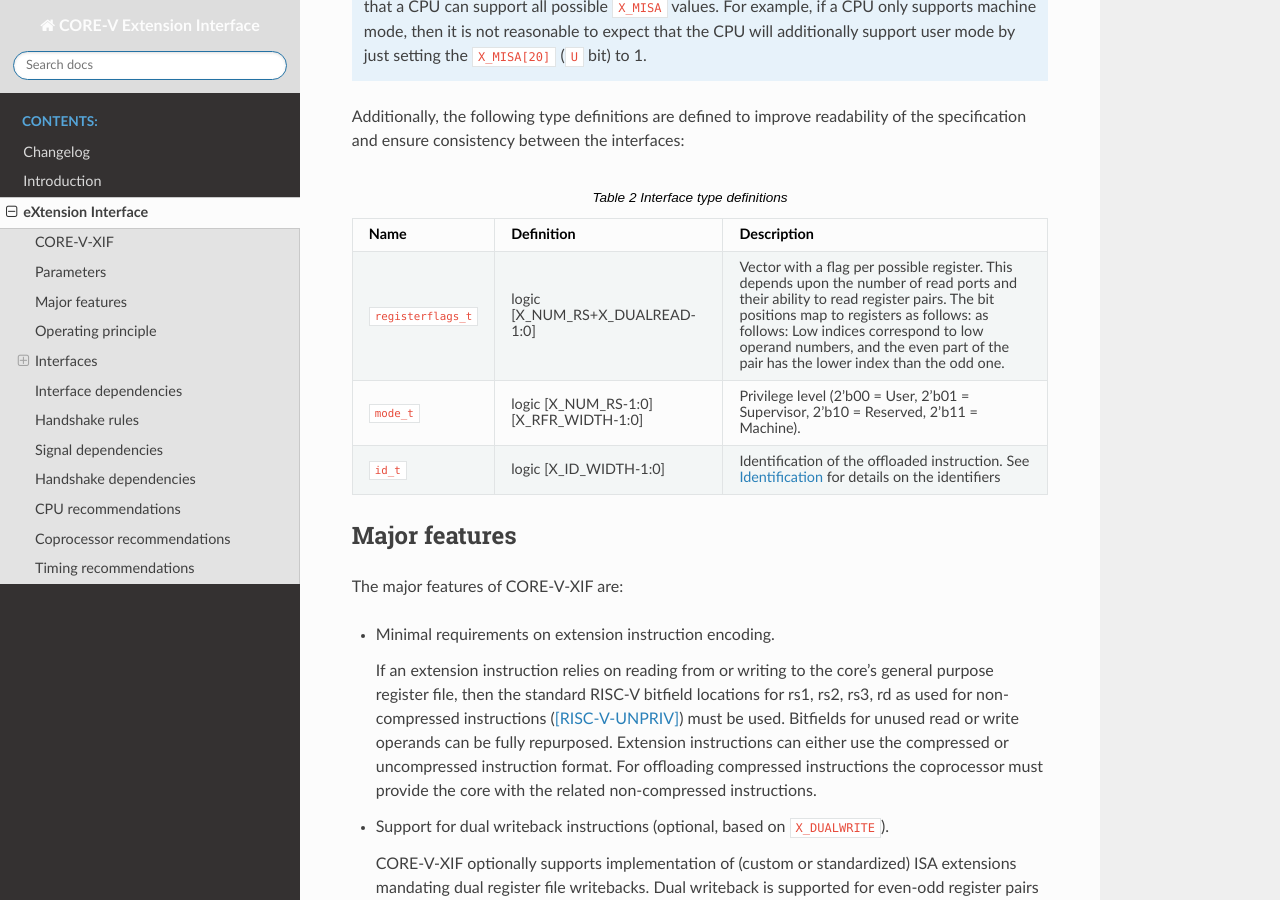
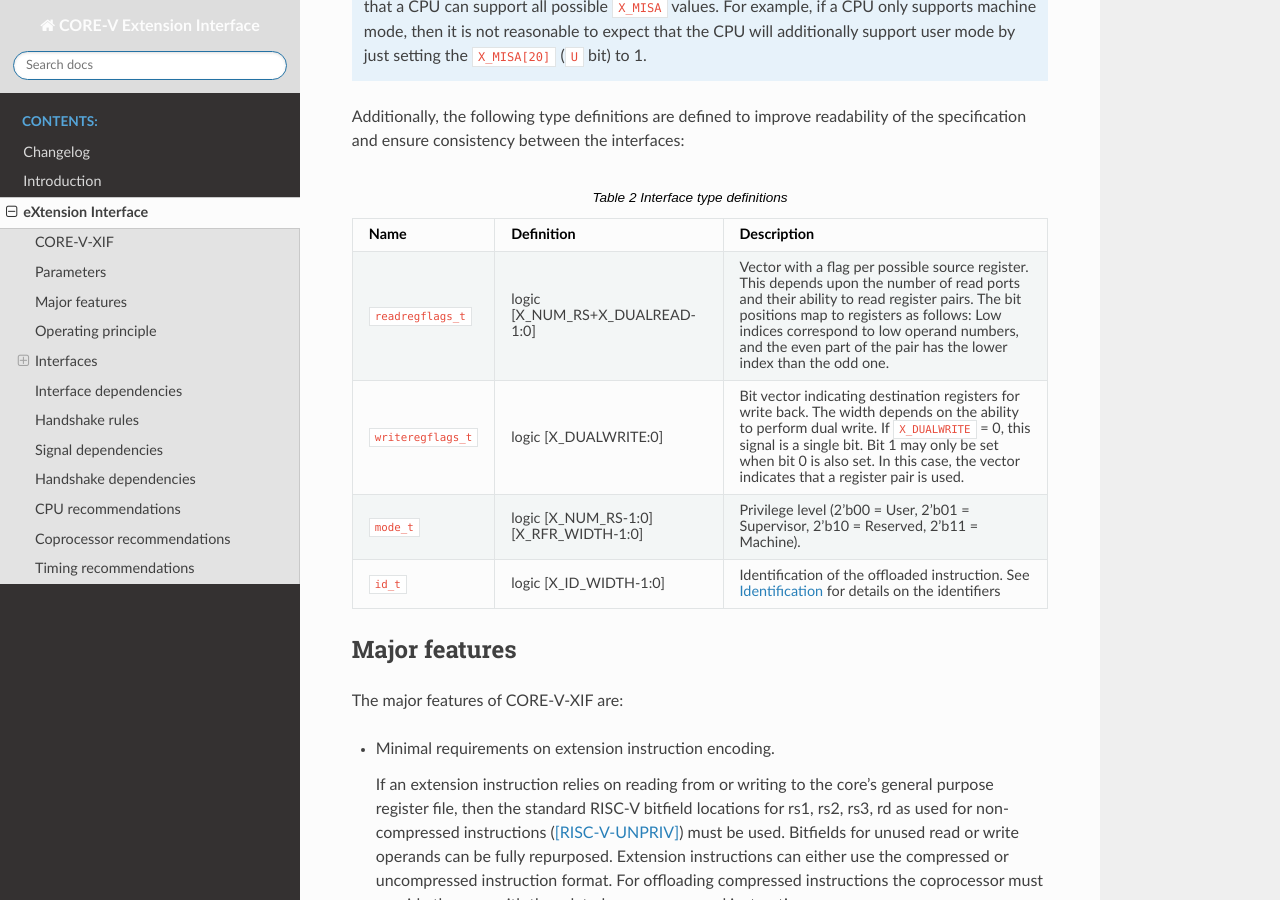
Before and after one commit to openhwgroup/core-v-xif, a Sphinx documentation site: the page built from docs/source/x_ext.rst, in a window 1280 px wide and 900 px high, scrolled down 1770 px. Built offline with Sphinx 7.4.7 and the Read the Docs theme 2.0.0, drawn with Linux system fonts in a browser that asks for light colours; some of the changed text lies outside the part shown.

Commit message:
Adding a type definition for a register write bit vector - Making use of that type in issue_resp and result signals - Specifying that issue_resp.writeback and result.we must be the same for one instruction

```diff
--- a/docs/source/x_ext.rst
+++ b/docs/source/x_ext.rst
@@ -87,13 +87,18 @@ Additionally, the following type definitions are defined to improve readability
   +------------------------------------------+----------------------------------------+--------------------------------------------------------------------+
   | Name                                     | Definition                             | Description                                                        |
   +==========================================+========================================+====================================================================+
-  | .. _registerflags:                       | logic [X_NUM_RS+X_DUALREAD-1:0]        | Vector with a flag per possible register.                          |
+  | .. _readregflags:                        | logic [X_NUM_RS+X_DUALREAD-1:0]        | Vector with a flag per possible source register.                   |
   |                                          |                                        | This depends upon the number of                                    |
-  | ``registerflags_t``                      |                                        | read ports and their ability to read register pairs.               |
+  | ``readregflags_t``                       |                                        | read ports and their ability to read register pairs.               |
   |                                          |                                        | The bit positions map to registers as follows:                     |
-  |                                          |                                        | as follows:                                                        |
   |                                          |                                        | Low indices correspond to low operand numbers, and the even part   |
   |                                          |                                        | of the pair has the lower index than the odd one.                  |
+  +------------------------------------------+----------------------------------------+--------------------------------------------------------------------+
+  | .. _writeregflags:                       | logic [X_DUALWRITE:0]                  | Bit vector indicating destination registers for write back.        |
+  |                                          |                                        | The width depends on the ability to perform dual write.            |
+  | ``writeregflags_t``                      |                                        | If ``X_DUALWRITE`` = 0, this signal is a single bit.               |
+  |                                          |                                        | Bit 1 may only be set when bit 0 is also set.                      |
+  |                                          |                                        | In this case, the vector indicates that a register pair is used.   |
   +------------------------------------------+----------------------------------------+--------------------------------------------------------------------+
   | .. _mode:                                | logic [X_NUM_RS-1:0][X_RFR_WIDTH-1:0]  | Privilege level                                                    |
   |                                          |                                        | (2'b00 = User, 2'b01 = Supervisor, 2'b10 = Reserved,               |
@@ -482,17 +487,14 @@ As coprocessors must be unprivileged, the mode signal may only be used in memory
   +------------------------+------------------------+------------------------------------------------------------------------------------------------------------------+
   | ``accept``             | logic                  | Is the offloaded instruction (``id``) accepted by the |coprocessor|?                                             |
   +------------------------+------------------------+------------------------------------------------------------------------------------------------------------------+
-  | ``writeback``          | logic                  | Will the |coprocessor| perform a writeback in the core to ``rd``?                                                |
-  |                        |                        | Writeback to ``X0`` is allowed by the |coprocessor|, but will be ignored by the |processor|.                     |
+  | ``writeback``          | :ref:`writeregflags_t  | Will the |coprocessor| perform a writeback in the core to ``rd``?                                                |
+  |                        | <writeregflags>`       | Writeback to ``X0`` or the ``X0``, ``X1`` pair is allowed by the |coprocessor|,                                  |
+  |                        |                        | but will be ignored by the |processor|.                                                                          |
   |                        |                        | A |coprocessor| must signal ``writeback`` as 0 for non-accepted instructions.                                    |
+  |                        |                        | Writeback to a register pair is only allowed if ``X_DUALWRITE`` = 1 and instruction bits ``[11:7]`` are even.    |
   +------------------------+------------------------+------------------------------------------------------------------------------------------------------------------+
-  | ``dualwrite``          | logic                  | Will the |coprocessor| perform a dual writeback in the core to ``rd`` and ``rd+1``?                              |
-  |                        |                        | Only allowed if ``X_DUALWRITE`` = 1 and instruction bits ``[11:7]`` are even.                                    |
-  |                        |                        | Writeback to the ``X0``, ``X1`` pair is allowed by the |coprocessor|, but will be ignored by the |processor|.    |
-  |                        |                        | A |coprocessor| must signal ``dualwrite`` as 0 for non-accepted instructions.                                    |
-  +------------------------+------------------------+------------------------------------------------------------------------------------------------------------------+
-  | ``register_read``      | :ref:`registerflags_t  | Will the |coprocessor| perform require specific registers to be read?                                            |
-  |                        | <registerflags>`       | A |coprocessor| may only request an odd register of a pair, if it also requests the even register of a pair      |
+  | ``register_read``      | :ref:`readregflags_t   | Will the |coprocessor| perform require specific registers to be read?                                            |
+  |                        | <readregflags>`        | A |coprocessor| may only request an odd register of a pair, if it also requests the even register of a pair      |
   |                        |                        | A |coprocessor| must signal ``register_read`` as 0 for non-accepted instructions.                                |
   +------------------------+------------------------+------------------------------------------------------------------------------------------------------------------+
   | ``loadstore``          | logic                  | Is the offloaded instruction a load/store instruction?                                                           |
@@ -562,8 +564,8 @@ Register interface
   +------------------------+--------------------------+-----------------------------------------------------------------------------------------------------------------+
   | ``rs[X_NUM_RS-1:0]``   | logic [X_RFR_WIDTH-1:0]  | Register file source operands for the offloaded instruction.                                                    |
   +------------------------+--------------------------+-----------------------------------------------------------------------------------------------------------------+
-  | ``rs_valid``           | :ref:`registerflags_t    | Validity of the register file source operand(s). If register pairs are supported, the validity is signaled for  |
-  |                        | <registerflags>`         | each register within the pair individually.                                                                     |
+  | ``rs_valid``           | :ref:`readregflags_t     | Validity of the register file source operand(s). If register pairs are supported, the validity is signaled for  |
+  |                        | <readregflags>`          | each register within the pair individually.                                                                     |
   +------------------------+--------------------------+-----------------------------------------------------------------------------------------------------------------+
   | ``ecs``                | logic [5:0]              | Extension Context Status ({``mstatus.xs``, ``mstatus.fs``, ``mstatus.vs``}).                                    |
   +------------------------+--------------------------+-----------------------------------------------------------------------------------------------------------------+
@@ -955,7 +957,8 @@ for instructions that have been killed.
   +---------------+---------------------------------+-----------------------------------------------------------------------------------------------------------------+
   | ``rd``        | logic [4:0]                     | Register file destination address(es).                                                                          |
   +---------------+---------------------------------+-----------------------------------------------------------------------------------------------------------------+
-  | ``we``        | logic [X_RFW_WIDTH/XLEN-1:0]    | Register file write enable(s).                                                                                  |
+  | ``we``        | :ref:`writeregflags_t           | Register file write enable(s).                                                                                  |
+  |               | <writeregflags>`                |                                                                                                                 |
   +---------------+---------------------------------+-----------------------------------------------------------------------------------------------------------------+
   | ``ecswe``     | logic [2:0]                     | Write enables for ``mstatus.xs``, ``mstatus.fs``, ``mstatus.vs``.                                               |
   +---------------+---------------------------------+-----------------------------------------------------------------------------------------------------------------+
@@ -988,9 +991,15 @@ a corresponding memory (request/response) transaction or memory request transact
 The trigger match shall lead to a debug entry  in the |processor|.
 The |processor| shall kill potentially already offloaded instructions to guarantee precise debug entry behavior.
 
-``we`` is 2 bits wide when ``XLEN`` = 32 and ``X_RFW_WIDTH`` = 64, and 1 bit wide otherwise. If ``we`` is 2 bits wide, then ``we[1]`` is only allowed to be 1 if ``we[0]`` is 1 as well (i.e. for
-dual writeback). The |processor| shall ignore writeback to ``X0``.  When a dual writeback is performed to the ``X0``, ``X1`` pair, the entire write shall be ignored, i.e. neither ``X0`` nor ``X1``
-shall be written by the |processor|.
+``we`` is 2 bits wide when ``XLEN`` = 32 and ``X_RFW_WIDTH`` = 64, and 1 bit wide otherwise. The |processor| shall ignore writeback to ``X0``.
+When a dual writeback is performed to the ``X0``, ``X1`` pair, the entire write shall be ignored, i.e. neither ``X0`` nor ``X1`` shall be written by the |processor|.
+For an instruction instance, the ``we`` signal must be the same as ``issue_resp.writeback``.
+The |processor| is not required to check that these signals match.
+
+.. note::
+  ``issue_resp.writeback`` and ``result.we`` carry the same information.
+  Nevertheless, ``result.we`` is provided to simplify the |processor| logic.
+  Without this signal, the |processor| would have to look this information up based on the instruction ``id``.
 
 If ``ecswe[2]`` is 1, then the value in ``ecsdata[5:4]`` is written to ``mstatus.xs``.
 If ``ecswe[1]`` is 1, then the value in ``ecsdata[3:2]`` is written to ``mstatus.fs``.
```
